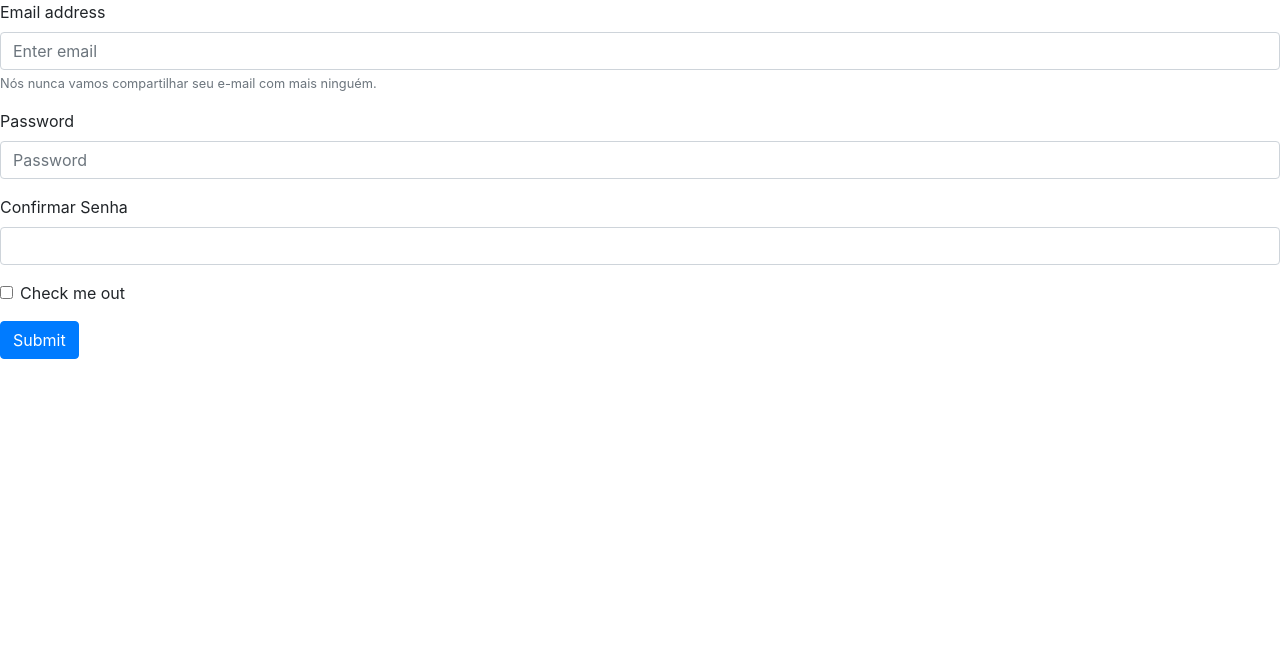
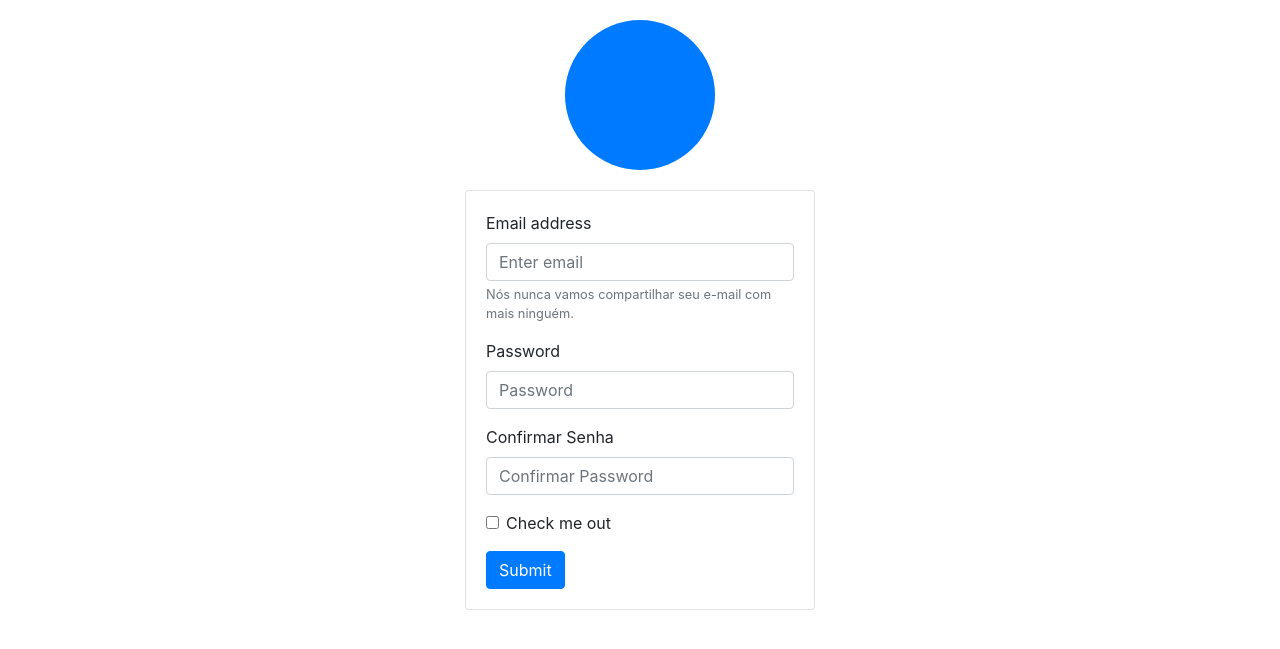
Before and after one commit to Marcelo-Pottier/sa_senai, a PHP site: page /pages/register/register.html in a window 1280 px wide. Shown: the top 649 px of the page. Run offline with PHP 8.4, Linux system fonts and the light colour scheme.

Commit message:
Correções victor

```diff
--- a/pages/register/register.html
+++ b/pages/register/register.html
@@ -17,6 +17,15 @@
         <script src="../../assets/js/global.js"></script>
 </head>
 <body>
+    <div class="container">
+        <div class="row">
+            <div class="col-sm-12 col-md-4"></div>
+            <div class="col-sm-12 col-md-4">
+                    <center>
+                        <div class="logo bg-primary"></div>
+                    </center>
+                        <div class="card">
+                            <div class="card-body">
                 <form>
                     <div class="form-group">
                         <label for="user">Email address</label>
@@ -29,7 +38,7 @@
                     </div>
                     <div class="form-group">
                         <label for="confpassword">Confirmar Senha</label>
-                    <input type="password" class="form-control" id="exampleInputPassword2" placegorder="Confirmar Password">
+                        <input type="password" class="form-control" id="exampleInputPassword2" placeholder="Confirmar Password">
                     </div>
                     <div class="form-group form-check">
                         <input type="checkbox" class="form-check-input" id="exampleCheck1">
@@ -37,6 +46,11 @@
                     </div>
                     <button type="submit" class="btn btn-primary">Submit</button>
                 </form>
-
+            </div>
+            </div>
+            </div>
+            <div class="col-sm-12 col-md-4"></div>
+        </div>
+    </div>
 </body>
 </html>
```
Also changed, not shown: assets/css/global.css (line endings or trailing spaces), pages/dashboard/dashboard.html (line endings or trailing spaces), pages/login/login.css (line endings or trailing spaces). Lines whose indentation alone changed are shown as unchanged.
